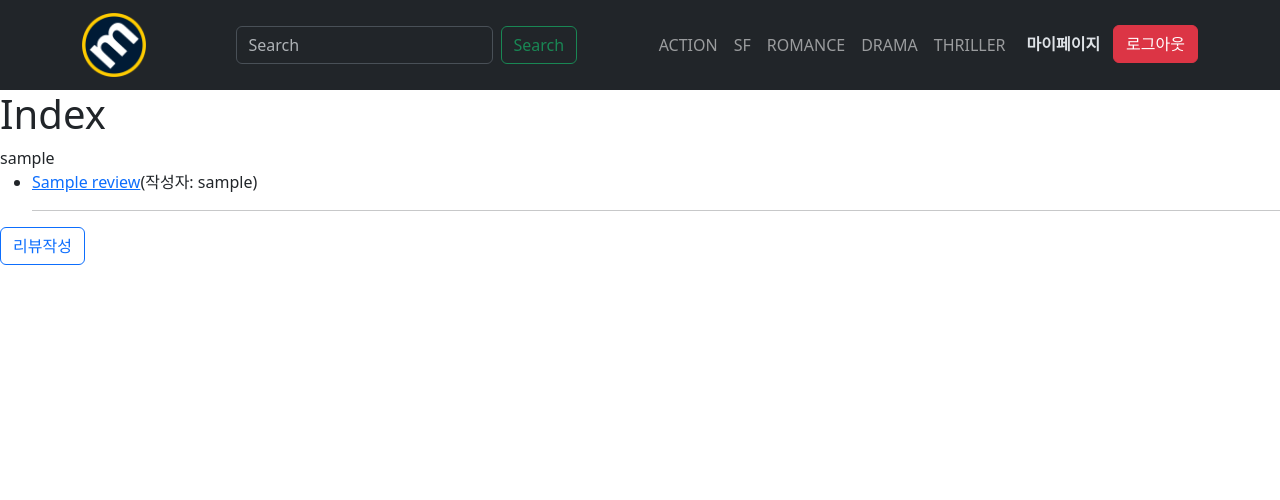
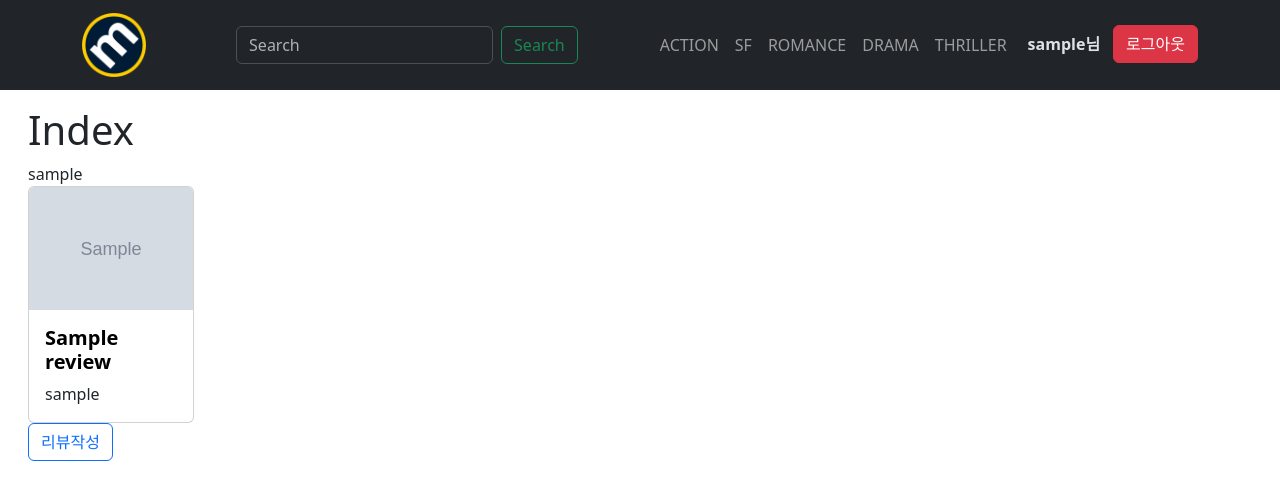
Before and after one commit to DT-HYUNJUN/movie-review-share-group15, a Django app: page /reviews/ in a window 1280 px wide. Shown: the top 500 px of the page. Run offline with Django 3.2, Linux system fonts and the light colour scheme; a user stored in the database is signed in; tables that the repository leaves empty hold one stand-in row (values such as "Sample post"); grey boxes marked "Sample" are stand-in pictures.

Commit message:
[UPDATE] img card grid

```diff
--- a/reviews/models.py
+++ b/reviews/models.py
@@ -12,7 +12,7 @@ class Review(models.Model):
     movie = models.CharField(max_length=30)
     image = models.ImageField(blank=True, upload_to='%Y/%m/%d/')
     image_thumbnail = ImageSpecField(source='image',
-        processors=[ResizeToFill(300, 300)],
+        processors=[ResizeToFill(200, 200)],
         format='JPEG',
         options={'quality': 100}
     )
--- a/reviews/templates/reviews/index.html
+++ b/reviews/templates/reviews/index.html
@@ -4,13 +4,18 @@
 {{ user }}
 
 <br>
-{% for review in reviews %}
-  <ul>
-    <li>
-      <a href="{% url 'reviews:detail' review.pk %}">{{ review.title }}</a>(작성자: {{ review.user }})
-    </li>
-    <hr>
-  </ul>
-{% endfor %}
+<div class="row row-cols-2 row-cols-md-6 g-4">
+  {% for review in reviews %}
+    <div class="col">
+      <div class="card">
+        <img src="{{ review.image_thumbnail.url }}" class="card-img-top" alt="...">
+        <div class="card-body">
+          <h5 class="card-title fw-bold"><a href="{% url 'reviews:detail' review.pk %}">{{ review.title }}</a></h5>
+          <p class="card-text"> {{ review.user }}</p>
+        </div>
+      </div>
+    </div>
+  {% endfor %}
+</div>
 <a class="btn btn-outline-primary" href="{% url 'reviews:create' %}">리뷰작성</a>
 {% endblock content %}
--- a/static/style/style.css
+++ b/static/style/style.css
@@ -1,3 +1,12 @@
 #logo {
   height: 4rem
 }
+
+#thumbnail {
+  width: 5rem;
+}
+
+a {
+  text-decoration: none;
+  color: black;
+}
--- a/templates/base.html
+++ b/templates/base.html
@@ -12,8 +12,10 @@
   <body>
 
     {% include 'navbar.html' %}
-    {% block content %}
-    {% endblock content %}
+    <div class="container m-3">
+      {% block content %}
+      {% endblock content %}
+    </div>
     <script src="https://cdn.jsdelivr.net/npm/bootstrap@5.3.0-alpha3/dist/js/bootstrap.bundle.min.js" integrity="sha384-ENjdO4Dr2bkBIFxQpeoTz1HIcje39Wm4jDKdf19U8gI4ddQ3GYNS7NTKfAdVQSZe" crossorigin="anonymous"></script>
   </body>
 </html>
--- a/templates/navbar.html
+++ b/templates/navbar.html
@@ -26,7 +26,7 @@
         </li>
         <li class="nav-item d-flex">
           {% if user.is_authenticated %}
-            <a class="btn fw-bold" href="{% url 'accounts:profile' %}">마이페이지</a>
+            <a class="btn fw-bold" href="{% url 'accounts:profile' %}">{{ user }}님</a>
             <form action="{% url 'accounts:logout' %}" method="POST">
               {% csrf_token %}
               <input class="btn btn-danger" type="submit" value="로그아웃">
```
